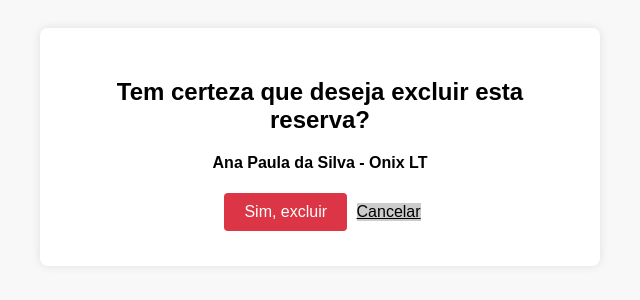
After one commit to FelipeEduardo0902/ProjetoEstacionamento, a Django app: page /reservas/excluir/1/ in a window 1280 px wide. The commit adds this page. Shown: the top 300 px of the page, without its empty margins (320-960 px from the left). Run offline with Django 5.2, Linux system fonts and the light colour scheme; data comes from the database, SQL or seed files in the repository; both versions use the stored data as it was after the commit; some libraries are stand-ins or nearby versions.

Commit message:
Corrigi o que prcisa, estava no outro projeto, criei um repositorio novo só para fazer isso pois n queria mecher no projeto pronto, fiz as correções ali considera ae s2

```diff
--- /dev/null
+++ b/reservas/templates/reservas/excluir_reserva.html
@@ -0,0 +1,60 @@
+<!-- reservas/templates/reservas/excluir_reserva.html -->
+<!DOCTYPE html>
+<html lang="pt-br">
+<head>
+  <meta charset="UTF-8">
+  <title>Excluir Reserva</title>
+  <style>
+    body {
+      font-family: Arial, sans-serif;
+      background-color: #f8f8f8;
+      padding: 20px;
+    }
+    .container {
+      max-width: 500px;
+      margin: auto;
+      background: white;
+      padding: 30px;
+      border-radius: 8px;
+      text-align: center;
+      box-shadow: 0 0 10px rgba(0,0,0,0.1);
+    }
+    h2 {
+      margin-bottom: 20px;
+    }
+    button {
+      padding: 10px 20px;
+      border: none;
+      border-radius: 4px;
+      margin: 5px;
+      cursor: pointer;
+      font-size: 16px;
+    }
+    .btn-cancelar {
+      background-color: #ccc;
+      color: #000;
+    }
+    .btn-excluir {
+      background-color: #dc3545;
+      color: white;
+    }
+    a {
+      display: inline-block;
+      margin-top: 10px;
+      color: #007bff;
+    }
+  </style>
+</head>
+<body>
+  <div class="container">
+    <h2>Tem certeza que deseja excluir esta reserva?</h2>
+    <p><strong>{{ reserva }}</strong></p>
+
+    <form method="post">
+      {% csrf_token %}
+      <button type="submit" class="btn-excluir">Sim, excluir</button>
+      <a href="{% url 'entrega_quarta' %}" class="btn-cancelar">Cancelar</a>
+    </form>
+  </div>
+</body>
+</html>
--- a/reservas/views.py
+++ b/reservas/views.py
@@ -40,9 +40,9 @@ def reservar_veiculo(request, veiculo_id):
 
 # View para listar reservas
 def listar_reservas(request):
-    reservas = Reserva.objects.select_related('cliente', 'veiculo').all()
+    ordenar = request.GET.get('ordenar', 'data_inicio')  # ou qualquer campo válido
+    reservas = Reserva.objects.select_related('cliente', 'veiculo').order_by(ordenar)
     return render(request, 'reservas/listar.html', {'reservas': reservas})
-
 
 # View para registrar retirada
 def registrar_retirada(request, reserva_id):
@@ -104,11 +104,32 @@ def registrar_devolucao_veiculo(request, reserva_id):
     })
 
 def entrega_quarta(request):
-    reservas = Reserva.objects.select_related('cliente', 'veiculo', 'funcionario').all()
-    return render(request, 'reservas/entrega_quarta.html', {'reservas': reservas})
+    if request.method == 'POST':
+        cliente_nome = request.POST.get('cliente_nome', '').strip()
+        return redirect(f"{reverse('entrega_quarta')}?cliente_nome={cliente_nome}&ordenar=data_inicio")
 
-from .forms import ReservaForm
-from django.contrib import messages
+    ordenar = request.GET.get('ordenar', 'data_inicio')
+    cliente_nome = request.GET.get('cliente_nome', '').strip()
+
+    queryset = Reserva.objects.select_related('cliente', 'veiculo', 'funcionario')
+
+    if cliente_nome:
+        queryset = queryset.filter(cliente__nome__icontains=cliente_nome)
+
+    campos_validos = ['data_inicio', 'data_fim', 'valor_total', 'cliente__nome', 'cliente__documento',
+                      'veiculo__modelo', 'veiculo__placa', 'funcionario__nome', 'status']
+
+    ordenar_base = ordenar.lstrip('-')
+    if ordenar_base not in campos_validos:
+        ordenar = 'data_inicio'
+
+    reservas = queryset.order_by(ordenar)
+
+    return render(request, 'reservas/entrega_quarta.html', {
+        'reservas': reservas,
+        'ordenar': ordenar,
+        'cliente_nome': cliente_nome,
+    })
 
 def editar_reserva(request, reserva_id):
     reserva = get_object_or_404(Reserva, id=reserva_id)
```
Also changed, not shown: reservas/templates/reservas/editar_reserva.html (added, +59 -0 lines), reservas/templates/reservas/entrega_quarta.html (+37 -47 lines), db.sqlite3.
